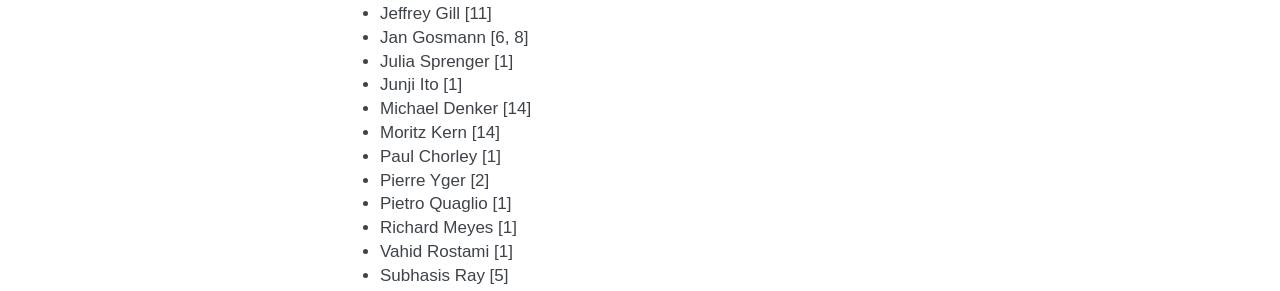
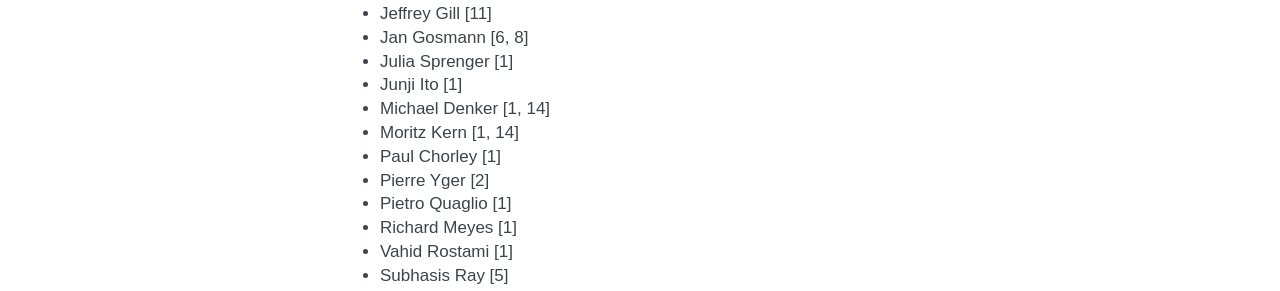
Before and after one commit to NeuralEnsemble/elephant, a Sphinx documentation site: the page built from doc/authors.rst, in a window 1280 px wide. Shown: the part 347-638 px from the top of the page. Built offline with Sphinx 7.4.7, drawn with Linux system fonts in a browser that asks for light colours; pages that are not in the unit, such as notebooks, are missing from menus; the version number could not be read and is left out.

Commit message:
update affiliation

```diff
--- a/doc/authors.rst
+++ b/doc/authors.rst
@@ -17,8 +17,8 @@ contribution, and may not be the current affiliation of a contributor.
 * Jan Gosmann [6, 8]
 * Julia Sprenger [1]
 * Junji Ito [1]
-* Michael Denker [14]
-* Moritz Kern [14]
+* Michael Denker [1, 14]
+* Moritz Kern [1, 14]
 * Paul Chorley [1]
 * Pierre Yger [2]
 * Pietro Quaglio [1]
```
